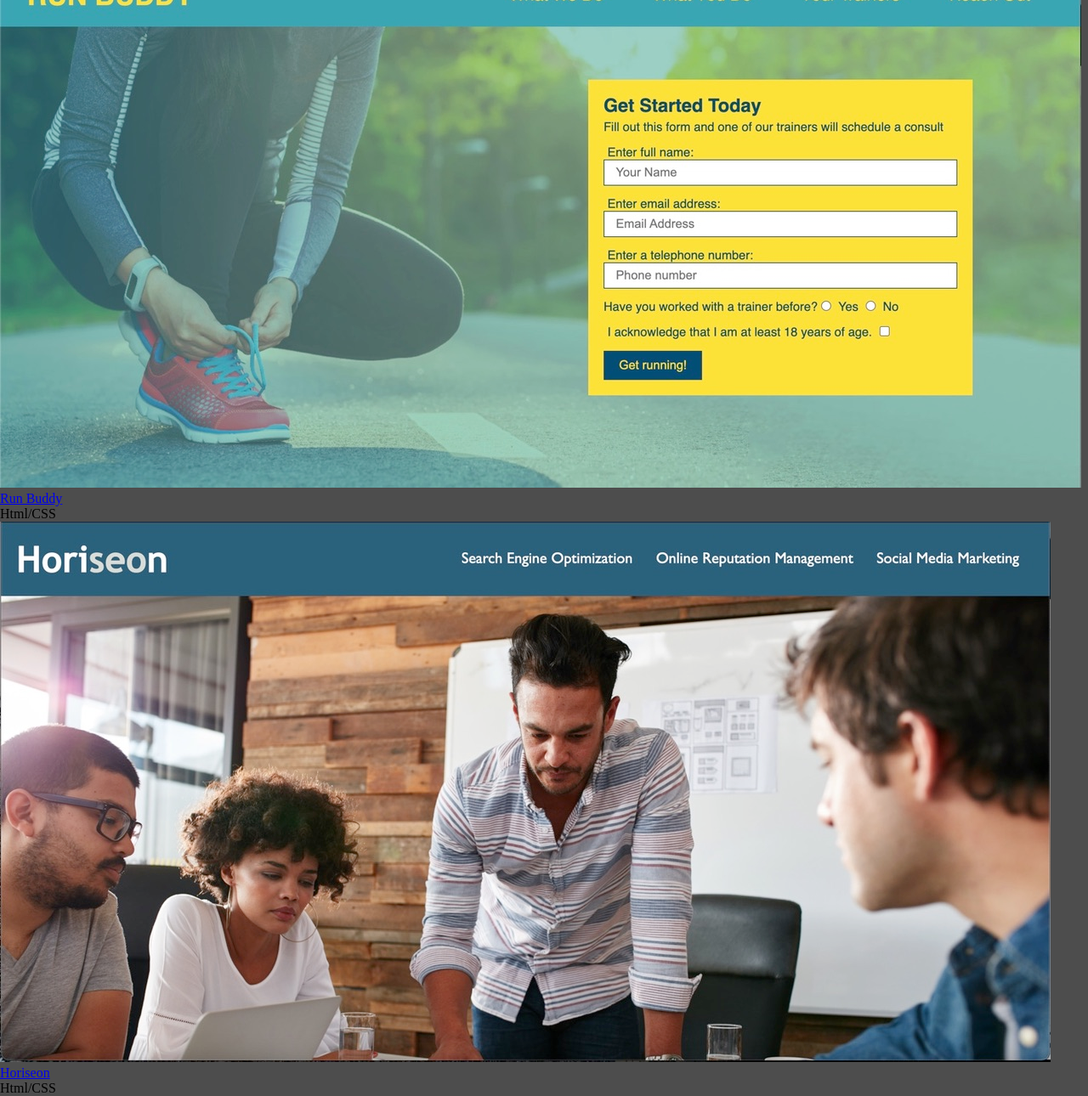
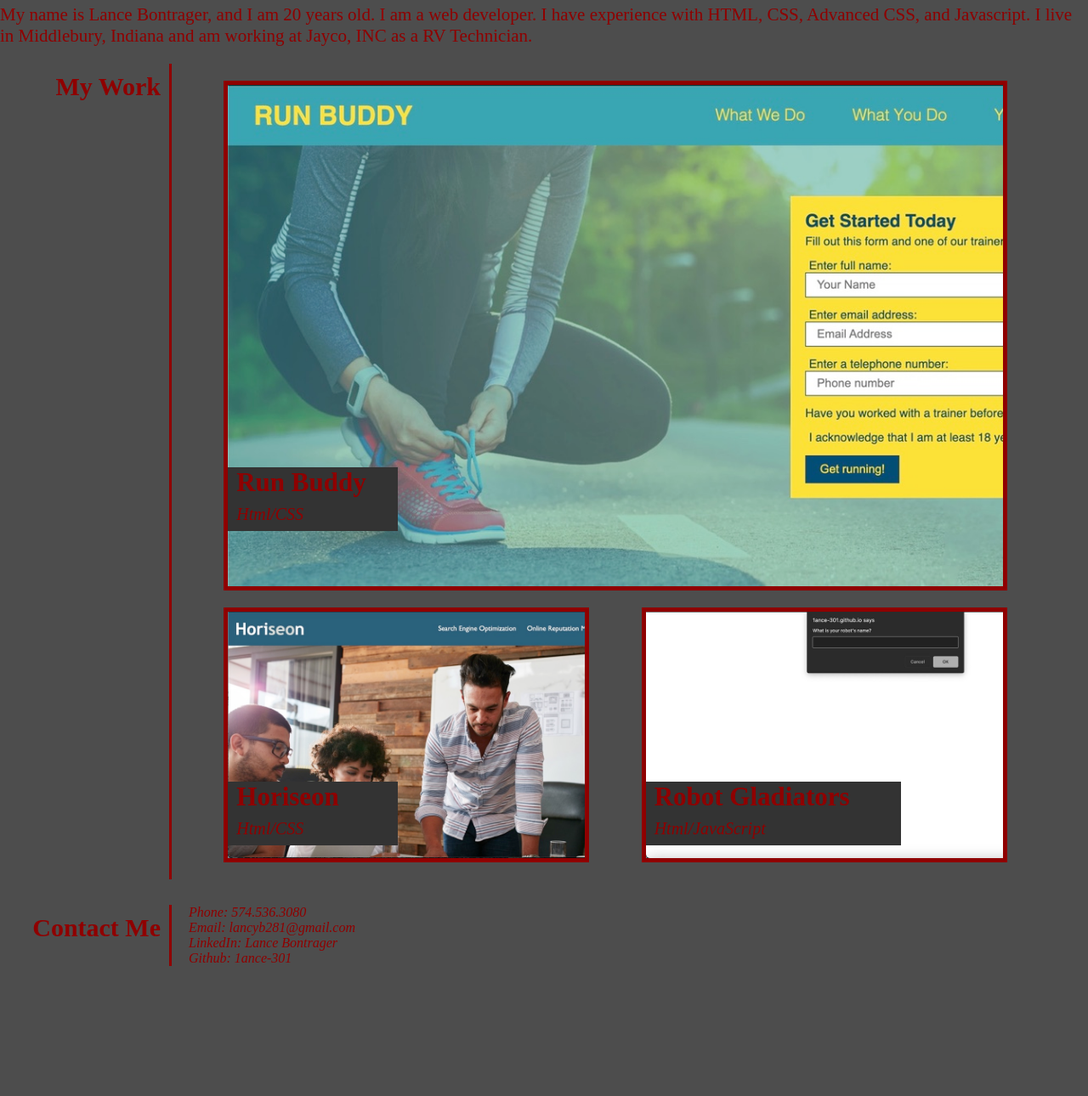
Before and after one commit to 1ance-301/My-Portfolio, a plain HTML site: page index.html in a window 1280 px wide. Shown: the part 664-1954 px from the top of the page at 85% size. After the commit the page ends 1811 px from the top, so only its background shows below. Drawn offline with Linux system fonts and the light colour scheme.

Commit message:
body styles

```diff
--- a/assets/CSS/style.css
+++ b/assets/CSS/style.css
@@ -82,8 +82,122 @@ header ul li a {
 }
 /* hero styles end */
 
+/* section titles styles */
+.section-title {
+    margin: 10px;
+    padding: 10px;
+    font-size: 30px;
+    width: 15%;
+    text-align: right;
+    font-weight: bold;
+    color: var(--secondary-color);
+    border-right: 3px solid var(--secondary-color);
+}
+/* section titles styles end */
+
+/* about-me section styles */
+.intro {
+    color: var(--secondary-color);
+    display: flex;
+    flex-wrap: wrap;
+    margin: 10px 0;
+}
+
+.intro p {
+    margin: 0px;
+    font-style: normal;
+    font-size: 21px;
+    align-content: flex-start;
+}
+/* about-me section styles end */
+
 /* my-work section styles */
+#my-work {
+    display: flex;
+    flex-wrap: wrap;
+    margin: 10px 0;
+}
+
+.work {
+    display: flex;
+    flex-wrap: wrap;
+    justify-content: space-evenly;
+    width: 80%;
+    padding: 20px 0;
+}
+
+.projects {
+    background-size: cover;
+    display: flex;
+    justify-content: space-between;
+    flex-wrap: wrap;
+    margin: 10px;
+    border: 5px solid var(--secondary-color);
+}
+
+.project-name {
+    padding: 0 10px;
+    height: 75px;
+    width: 200px;
+    display: flex;
+    justify-content: left;
+    flex-wrap: wrap;
+    background-color: var(--primary-color);
+    color: var(--secondary-color);
+}
+
+.project-name h3 {
+    font-size: 31px;
+    font-weight: bold;
+}
+
+.project-name p {
+    font-size: 20px;
+    font-style: italic;
+}
+
+#main-project {
+    background-image: url(../Images/run-buddy-pic.jpeg);
+    width: 90%;
+    height: 600px;
+}
+
+#main-project .project-name {
+    margin-top: 450px;
+}
+
+#horiseon-project {
+    background-image: url(../Images/horiseon-pic.jpeg);
+    height: 300px;
+    width: 42%;
+}
+
+#horiseon-project .project-name {
+    margin-top: 200px;
+}
+
+#robot-gladiators-project {
+    background-image: url(../Images/robot-gladiators-pic.jpeg);
+    height: 300px;
+    width: 42%;
+}
+
+#robot-gladiators-project .project-name {
+    margin-top: 200px;
+    width: 300px;
+}
 /* my-work section styles end */
 
 /* contact-me section styles */
+.contact {
+    display: flex;
+}
+
+.contact address {
+    margin: 10px;
+    display: flex;
+    flex-wrap: wrap;
+    color: var(--secondary-color);
+    align-content: flex-start;
+}
 /* contact-me section styles end */
--- a/index.html
+++ b/index.html
@@ -35,45 +35,40 @@
 
         <!-- "About Me" section -->
         <section id="about-me" class="intro">
-            <div>
-                <p>
-                    My name is Lance Bontrager, and I am 20 years old. I am a web developer. I have experience with HTML, CSS, Advanced CSS, and Javascript. I live in Middlebury, Indiana and am working at Jayco, INC as a RV Technician. I am looking for a backend developer position.
-                </p>
-            </div>
+            <h2 class="section-title">About Me</h2>
+            <p>
+                My name is Lance Bontrager, and I am 20 years old. I am a web developer. I have experience with HTML, CSS, Advanced CSS, and Javascript. I live in Middlebury, Indiana and am working at Jayco, INC as a RV Technician.
+            </p>
         </section>
 
         <!-- "My Work" section -->
-        <section id="my-work" class="projects">
-            <div>
-                <article class="run-buddy">
-                    <img src= "./assets/Images/run-buddy-pic.jpeg" alt="Run Buddy website">
-                    <a href="https://1ance-301.github.io/run-buddy/">Run Buddy</a>
-                    <p>Html/CSS</p>
+        <section id="my-work">
+            <h2 class="section-title">My Work</h2>
+            <div class="work">
+                <article id="main-project" class="projects">
+                    <span class="project-name">
+                        <h3>Run Buddy</h3>
+                        <p>Html/CSS</p>
+                    </span>
                 </article>
-                <article class="horiseon">
-                    <img src="./assets/Images/horiseon-pic.jpeg" alt="Horiseon website">
-                    <a href="https://1ance-301.github.io/Horiseon/">Horiseon</a>
-                    <p>Html/CSS</p>
+                <article id="horiseon-project"     class="projects">
+                    <span class="project-name">
+                        <h3>Horiseon</h3>
+                        <p>Html/CSS</p>
+                    </span>
                 </article>
-                <article class="robot-gladiators">
-                    <img src="./assets/Images/robot-gladiators-pic.jpeg" alt="Robot Gladiators website">
-                    <a href="https://1ance-301.github.io/robot-gladiators/">Robot Gladiators</a>
-                    <p>Html/JavaScript</p>
-                </article>
-                <article class="placeholder">
-                    <img src="./assets/Images/placeholder-pic.jpeg" alt="placeholder img">
-                    <a href="/">Placeholder 1</a>
-                </article>
-                <article class="placeholder">
-                    <img src="./assets/Images/placeholder-pic.jpeg" alt="placeholder img">
-                    <a href="/">Placeholder 2</a>
+                <article id="robot-gladiators-project"     class="projects">
+                    <span class="project-name">
+                        <h3>Robot Gladiators</h3>
+                        <p>Html/JavaScript</p>
+                    </span>
                 </article>
             </div>
         </section>
 
         <!-- "Contact Me" section -->
         <section id="contact-me" class="contact">
-            <h4>Contact Me</h4>
+            <h2 class="section-title">Contact Me</h2>
             <div>
                 <address>
                     Phone: 574.536.3080 <br />
```
